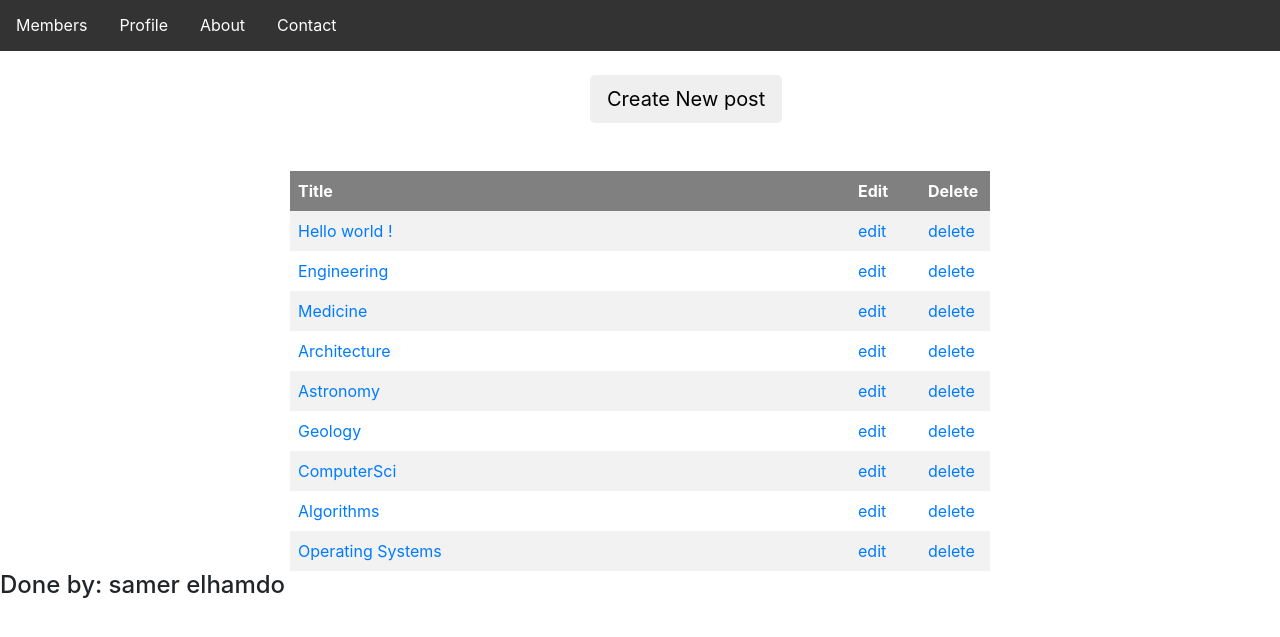
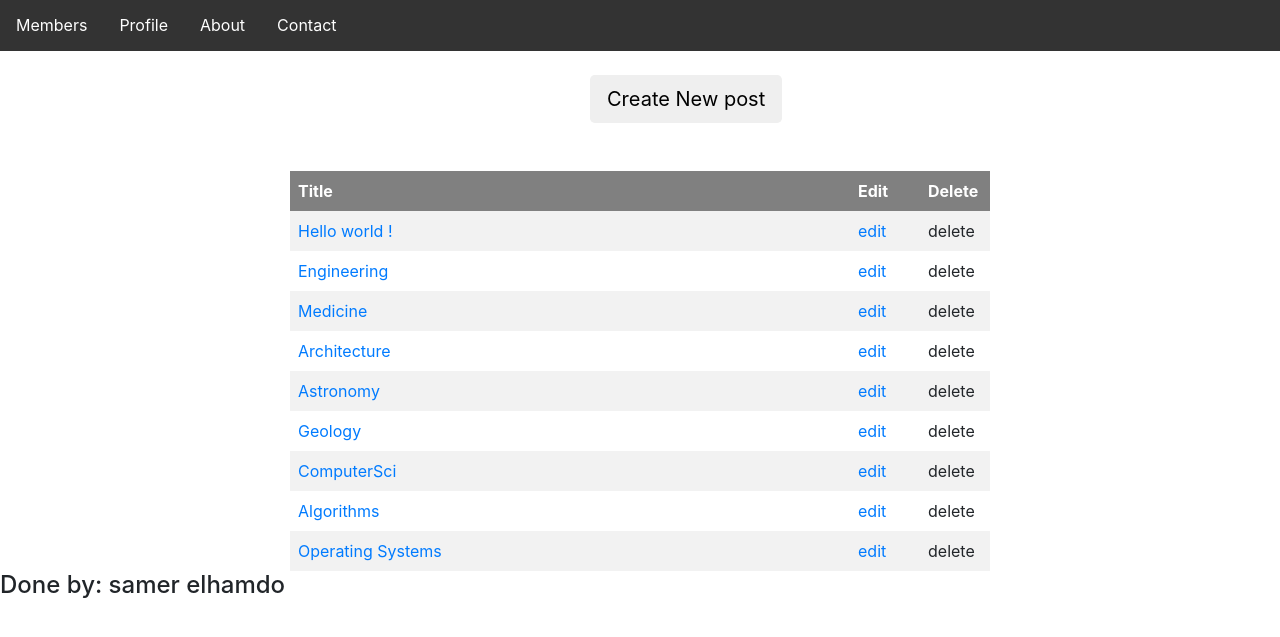
Before and after one commit to SamerElhamdo/PythonApp, a Flask app: page / in a window 1280 px wide. Shown: the part 117-754 px from the top of the page. Run offline with Flask 2, Linux system fonts and the light colour scheme; some libraries are stand-ins or nearby versions.

Commit message:
change a to span

```diff
--- a/app/templates/index.html
+++ b/app/templates/index.html
@@ -38,7 +38,7 @@
     <tr>
         <td><a href="{{ url_for("show_topic", id = post.id) }}">{{post.title}}</a></td>
         <td><a href="{{ url_for("edit_topic", id = post.id) }}">edit</a></td>
-        <td><a class="delete_button" href="{{ url_for("topic_delete", id = post.id) }}">delete</a></td>
+        <td><span class="delete_button" href="{{ url_for("topic_delete", id = post.id) }}">delete</span></td>
     </tr>
     {% endfor %}
 </table>
```
